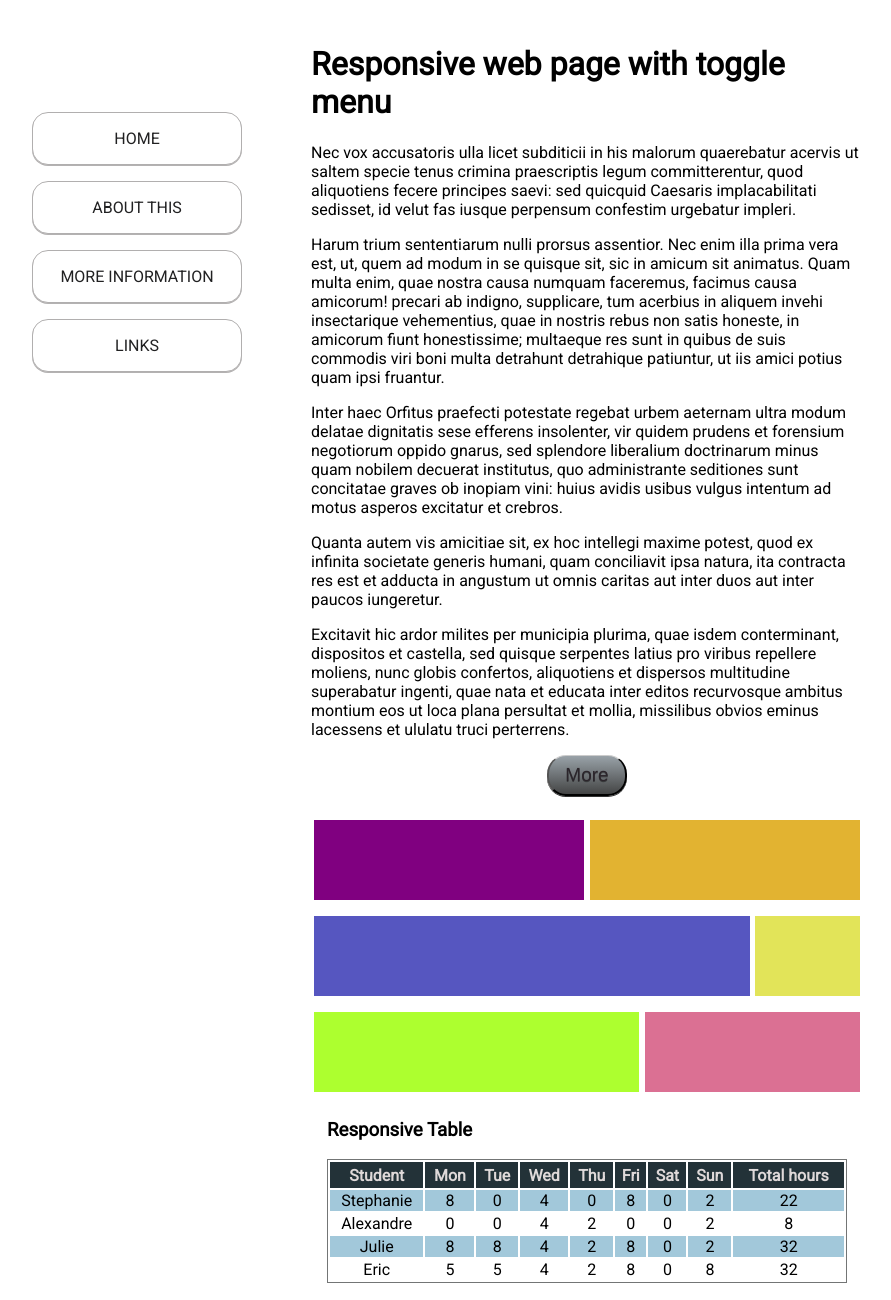
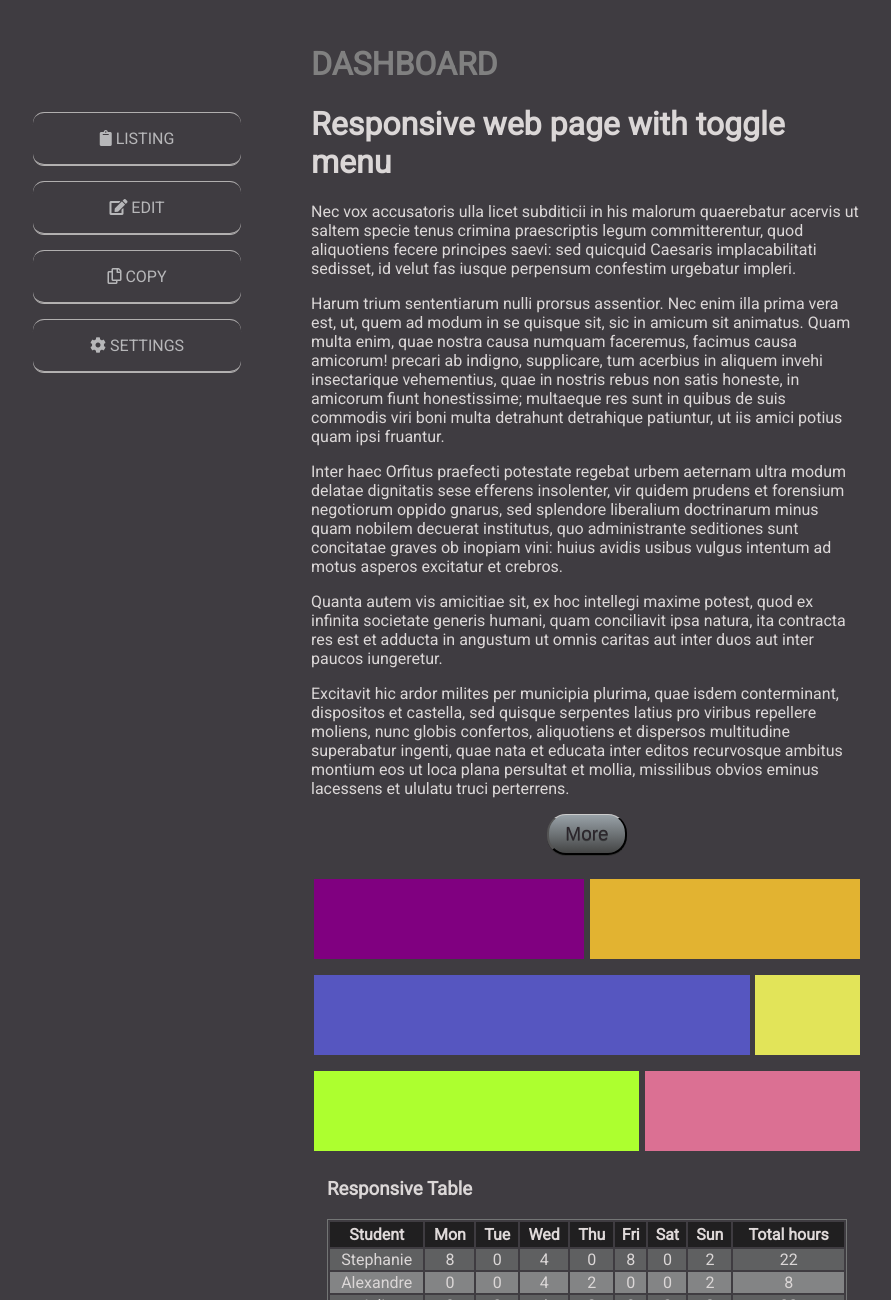
Before and after one commit to Stephanie-Merle/ToggleMenu, a plain HTML site: page index.html in a window 1280 px wide. Shown: the top 1300 px of the page, without its empty margins (203-1094 px from the left). Drawn offline with Linux system fonts and the light colour scheme.

Commit message:
Dark mode

```diff
--- a/app.css
+++ b/app.css
@@ -7,6 +7,7 @@ html, body{
     margin: 0;
     padding: 0;
     font-family: 'Roboto', sans-serif;
+    background-color: rgb(63, 60, 65);
 }
 .table{
     margin: 1em;
@@ -18,14 +19,14 @@ html, body{
     margin: 1em;
 }
 nav p{
-    color:rgb(33, 33, 34);
+    color:rgb(183, 183, 185);
     font-size: 1rem;
     width: 70%;
     padding: 1em;
     text-align: center;
-    border-radius: 1em;
-    background-color: white;
-    border: 1px solid rgb(177, 175, 175);
+    border-radius: .7em;
+    border-top: 1px solid rgb(177, 175, 175);
+    border-bottom: 1px solid rgb(177, 175, 175);
     margin: 1em auto;
     order:1;
     -webkit-box-shadow: rgba(0,0,0,1) 0 1px 0;
@@ -33,17 +34,22 @@ nav p{
     box-shadow: rgb(180, 178, 178) 0 1px 0;
 }
 nav p:hover{
-    background-color: #444545;
+    background-color: rgb(110, 97, 110);
     color: rgb(224, 220, 220);
+    color: rgb(173, 139, 165);
 }
 main{
     height:auto;
     width: 100%;
+    color: rgb(219, 215, 215);
 }
 nav, main{
     min-height: 100%;
     padding: 1.5em;
     box-sizing: border-box;
+}
+.board{
+    color: gray;
 }
 nav{
     width: 300px;
@@ -53,10 +59,16 @@ nav{
     transform: translate(-300px, 0);
     -webkit-transform: translate(-300px, 0);
     transition: transform 0.3s ease;
-    background-color: rgb(243, 245, 246);
+    background-color: rgb(63, 60, 65);
 }
 nav.open{
     transform: translate(0, 0);
+    background-color: rgb(105, 83, 98);
+    border-right: 2px solid rgb(177, 175, 175);
+}
+nav.open p:hover{
+    background-color: rgb(173, 139, 165);
+    color:rgb(47, 29, 44);
 }
 svg{
     width: 30px;
@@ -104,7 +116,6 @@ svg{
         position: relative;
         transform: translate(0, 0);
         -webkit-transform: translate(0, 0);
-        background-color: white;
     }
     body{
         display:flex;
--- a/index.html
+++ b/index.html
@@ -12,15 +12,18 @@
 </head>
 <body>
     <nav id="foldedMenu">
-        <p>HOME</p>
-        <p>ABOUT THIS</p>
-        <p>MORE INFORMATION</p>
-        <p>LINKS</p>
+        <p><i class="fas fa-clipboard"></i>  LISTING</p>
+        <p><i class="fas fa-edit"></i>  EDIT</p>
+        <p><i class="far fa-copy"></i>  COPY</p>
+        <p><i class="fas fa-cog"></i>  SETTINGS</p>
     </nav>
     <main>
         <a id="menu">
             <svg alt="icon menu"></svg>
         </a>
+        <div class="board">
+                <h1>DASHBOARD</h1>
+            </div>
         <div>
             <h1>Responsive web page with toggle menu</h1>
                <p>
@@ -117,7 +120,7 @@
 
     </main>
 
-
+    <link rel="stylesheet" href="https://cdnjs.cloudflare.com/ajax/libs/font-awesome/5.9.0/css/all.css">
     <script src="app.js" />
 </body>
 </html>
--- a/table.css
+++ b/table.css
@@ -7,12 +7,15 @@ table {
     visibility: hidden;
   }
   thead th{
-    background-color: rgb(35, 50, 56);
+    background-color: rgb(32, 31, 32);
     color: rgb(223, 217, 217);
     padding: .2em;
   }
+  tr{
+    background-color: #838485;
+  }
   tr:nth-child(odd) {
-    background-color: #a2c8da;
+    background-color: #5f6061;
   }
   @media screen and (min-width: 600px){
     table.hidden{
```
Also changed, not shown: assets/middle-screen.png (deleted), assets/preview.png (added), assets/small-screen.png (deleted), assets/wide-screen.png (deleted), 2 other files.
